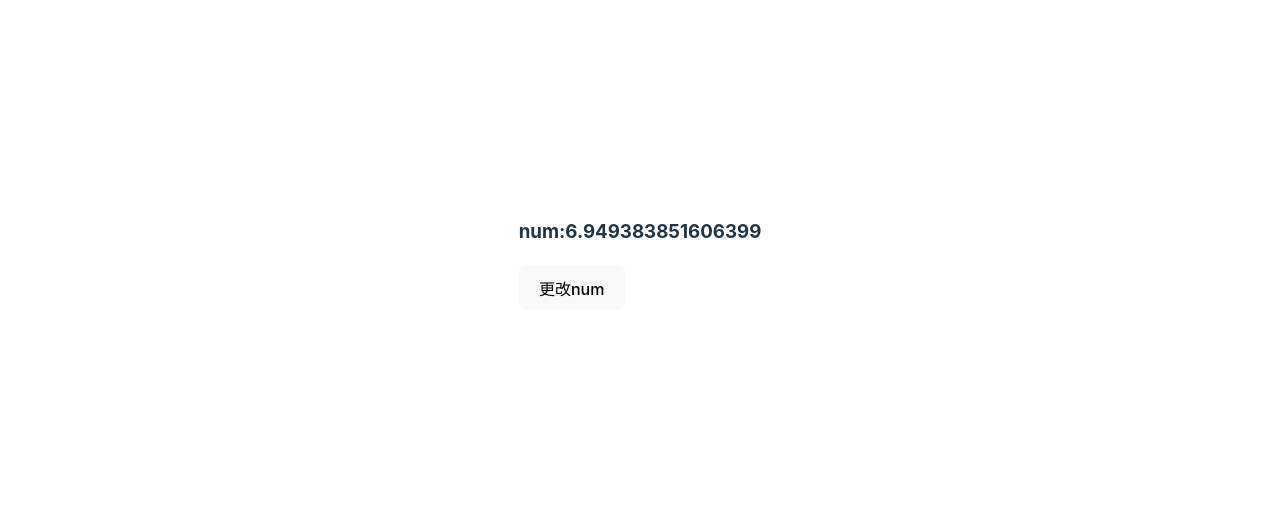
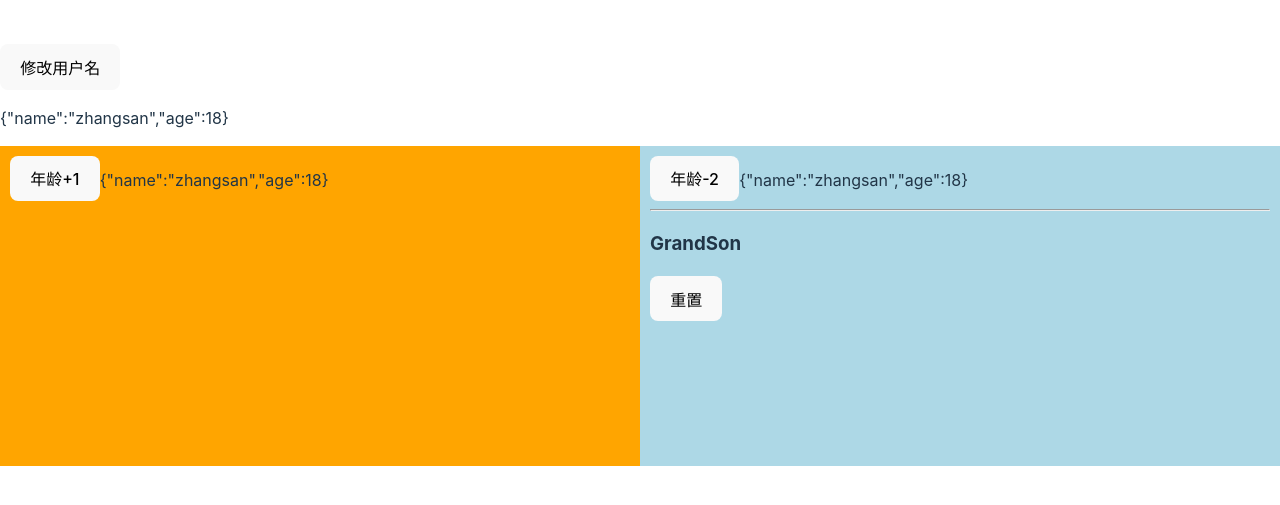
Before and after one commit to bqhneau/React_hooks, a React (Vite) app: page / in a window 1280 px wide. Shown: the part 145-650 px from the top of the page. Built offline with nearby package versions, Linux system fonts and the light colour scheme.

Commit message:
useRedecer

```diff
--- a/package.json
+++ b/package.json
@@ -10,8 +10,10 @@
     "preview": "vite preview"
   },
   "dependencies": {
+    "immer": "^10.1.1",
     "react": "^18.2.0",
-    "react-dom": "^18.2.0"
+    "react-dom": "^18.2.0",
+    "use-immer": "^0.9.0"
   },
   "devDependencies": {
     "@types/node": "^20.14.2",
--- a/src/App.tsx
+++ b/src/App.tsx
@@ -1,12 +1,12 @@
 import React from 'react';
-import { RandomCountLayout } from '@/components/useLayoutEffect/index'
+import { Father } from '@/components/useReducer/index'
 
 // React.FC 表示类型为函数组件
 const App:React.FC = () => {
 
   return (
     <>
-      <RandomCountLayout />
+      <Father />
     </>
   )
 }
--- /dev/null
+++ b/src/components/useReducer/index.tsx
@@ -0,0 +1,115 @@
+import React from 'react';
+import {useImmerReducer} from 'use-immer';
+
+// 0、声明type ！！！
+type userInfo = typeof init
+type actionType = { type: 'update', pyload: string } | { type: 'INCREMENT', pyload: number } | { type: 'DECREMENT', pyload: number } | { type: 'RESET'}
+
+// 1、初始状态 init
+const init = { name: 'zhangsan', age: 18 }
+
+// 2、方法函数 reducer
+// 参数1 初始值
+// 参数2 dispatch 传递的信息对象
+const reducer = (pre: userInfo, action: actionType) => {
+    // console.log('触发了reducer');
+    // console.log('传递的信息对象', action);
+
+    switch (action.type) {
+        case "update":
+            // 新对象 解除引用
+            // return { ...pre, name: action.pyload }
+
+            // 使用 immer
+            pre.name = action.pyload
+            break;
+        case 'INCREMENT':
+            // return { ...pre, age: pre.age + action.pyload }
+            pre.age += action.pyload
+            break;
+        case 'DECREMENT':
+            // return { ...pre, age: pre.age - action.pyload }
+            pre.age -= action.pyload
+            break;
+        case 'RESET':
+            return initAction(init)
+        default:
+            return pre
+    }
+}
+
+// 3、处理初始状态 initAction
+// 用来对初始状态进行【非法处理】
+const initAction = (init:userInfo) => {
+    return {
+        ...init,
+        age: Math.round(Math.abs(init.age)) || 18
+    }
+}
+
+
+const Son1: React.FC<userInfo & { dispatch: React.Dispatch<actionType> }> = (props) => {
+    const { dispatch } = props
+    const add = () => {
+        dispatch({type:'INCREMENT',pyload:1})
+    }
+    return (
+        <div className="son1">
+            <button onClick={add}>年龄+1</button>
+            {JSON.stringify(props)}
+        </div>
+    )
+}
+
+const Son2: React.FC<userInfo & { dispatch: React.Dispatch<actionType> }> = (props) => {
+    const {dispatch} = props
+
+    const dec = () => {
+        dispatch({type:'DECREMENT',pyload:2})
+    }
+
+    return (
+        <div className="son2">
+            <button onClick={dec}>年龄-2</button>
+            {JSON.stringify(props)}
+            <hr />
+            <GrandSon dispatch={ dispatch } />
+        </div>
+    )
+}
+
+const GrandSon: React.FC<{ dispatch: React.Dispatch<actionType> }> = (props) => {
+    const {dispatch} = props
+
+    const reSet = () => {
+        dispatch({type:'RESET'})
+    }
+
+    return (
+        <>
+            <h3>GrandSon</h3>
+            <button onClick={reSet}>重置</button>
+        </>
+    )
+}
+
+export const Father: React.FC = () => {
+    const [state, dispatch] = useImmerReducer(reducer, init, initAction)
+
+    const change = () => {
+        // 通过 dispatch 触发状态修改
+        dispatch({type: 'update',pyload:'柏庆辉'})
+    }
+
+
+    return (
+        <>
+            <button onClick={change}>修改用户名</button>
+            <p> { JSON.stringify(state) } </p>
+            <div className="father">
+                <Son1 {...state} dispatch={ dispatch} />
+                <Son2 {...state} dispatch={ dispatch}/>
+            </div>
+        </>
+    )
+}
--- a/src/index.css
+++ b/src/index.css
@@ -68,3 +68,25 @@ button:focus-visible {
     background-color: #f9f9f9;
   }
 }
+
+
+/* -------------- */
+.father {
+  display: flex;
+  justify-content: space-between;
+  width: 100vw;
+}
+
+.son1 {
+  background-color: orange;
+  min-height: 300px;
+  flex: 1;
+  padding: 10px;
+}
+
+.son2 {
+  background-color: lightblue;
+  min-height: 300px;
+  flex: 1;
+  padding: 10px;
+}
```
Also changed, not shown: src/components/useMemo/index.tsx (added), 1 other file (tests, documents, lock files or other folders).
